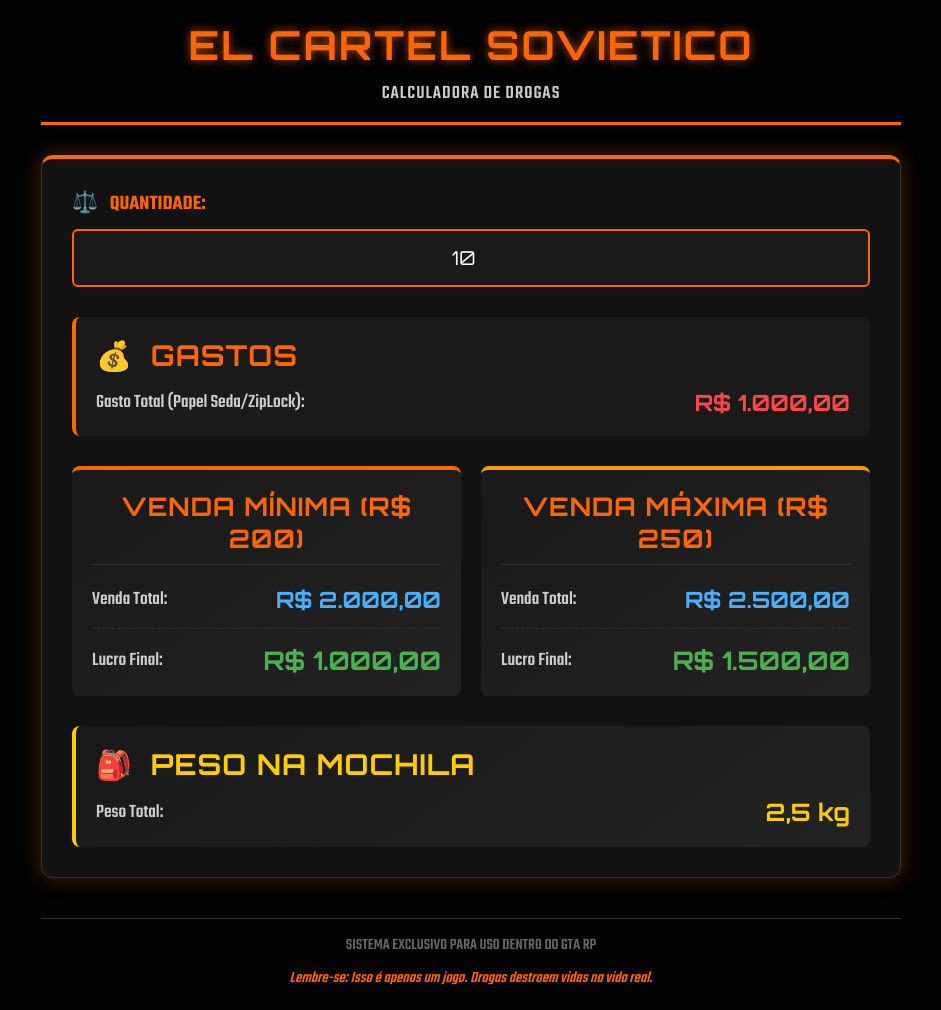
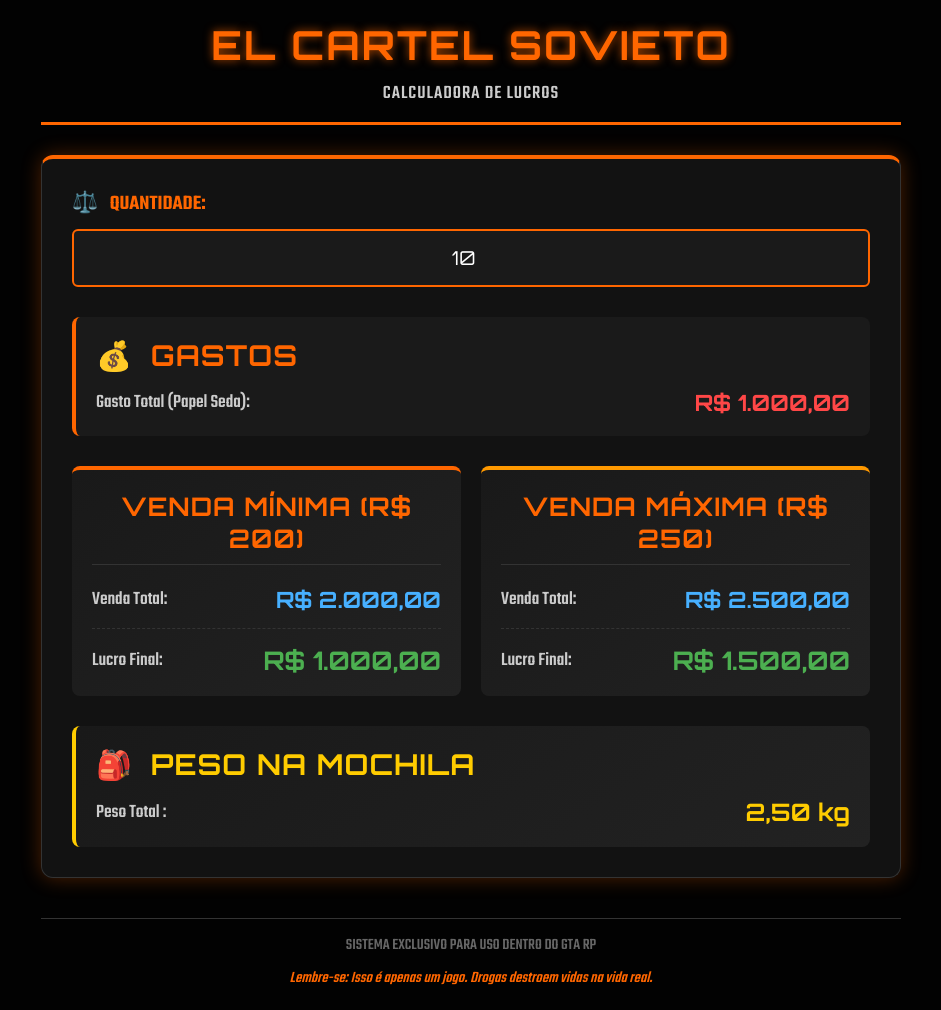
Before and after one commit to LokJhow/calculadora-gta-rp, a plain HTML site: page index.html in a window 1280 px wide. Shown: the whole page, without its empty margins (169-1110 px from the left). Drawn offline with Linux system fonts and the light colour scheme.

Commit message:
Update index.html

```diff
--- a/index.html
+++ b/index.html
@@ -311,8 +311,8 @@
     <div class="container">
         <header>
             <div class="decoration decoration-1"></div>
-            <h1 class="logo">EL CARTEL SOVIETICO</h1>
-            <p class="subtitle">CALCULADORA DE DROGAS</p>
+            <h1 class="logo">EL CARTEL SOVIETO</h1>
+            <p class="subtitle">CALCULADORA DE LUCROS</p>
             <div class="decoration decoration-2"></div>
         </header>
 
@@ -325,7 +325,7 @@
             <div class="expense-section">
                 <h2><span class="icon">💰</span> GASTOS</h2>
                 <div class="result-item">
-                    <div class="result-label">Gasto Total (Papel Seda/ZipLock):</div>
+                    <div class="result-label">Gasto Total (Papel Seda):</div>
                     <div class="value cost" id="cost-total">R$ 1.000,00</div>
                 </div>
             </div>
@@ -359,7 +359,7 @@
             <div class="weight-section">
                 <h2><span class="icon">🎒</span> PESO NA MOCHILA</h2>
                 <div class="weight-item">
-                    <div class="result-label">Peso Total:</div>
+                    <div class="result-label">Peso Total :</div>
                     <div class="weight-value" id="weight">2,5 kg</div>
                 </div>
             </div>
@@ -388,6 +388,8 @@
             const totalRevenueMax = quantity * maxSellPrice;
             const totalProfitMin = totalRevenueMin - totalCost;
             const totalProfitMax = totalRevenueMax - totalCost;
+
+            // Cálculo de peso com formatação correta
             const totalWeight = quantity * weightPerItem;
 
             // Atualizar os valores na interface
@@ -399,7 +401,9 @@
             document.getElementById('revenue-max').textContent = `R$ ${totalRevenueMax.toLocaleString('pt-BR', {minimumFractionDigits: 2, maximumFractionDigits: 2})}`;
             document.getElementById('profit-max').textContent = `R$ ${totalProfitMax.toLocaleString('pt-BR', {minimumFractionDigits: 2, maximumFractionDigits: 2})}`;
 
-            document.getElementById('weight').textContent = `${totalWeight.toLocaleString('pt-BR', {minimumFractionDigits: 1, maximumFractionDigits: 1})} kg`;
+            // Garantir que o peso mostre exatamente o valor correto com 2 casas decimais fixas
+            const formattedWeight = totalWeight.toFixed(2).replace('.', ',');
+            document.getElementById('weight').textContent = `${formattedWeight} kg`;
         }
 
         // Calcular inicialmente
```
